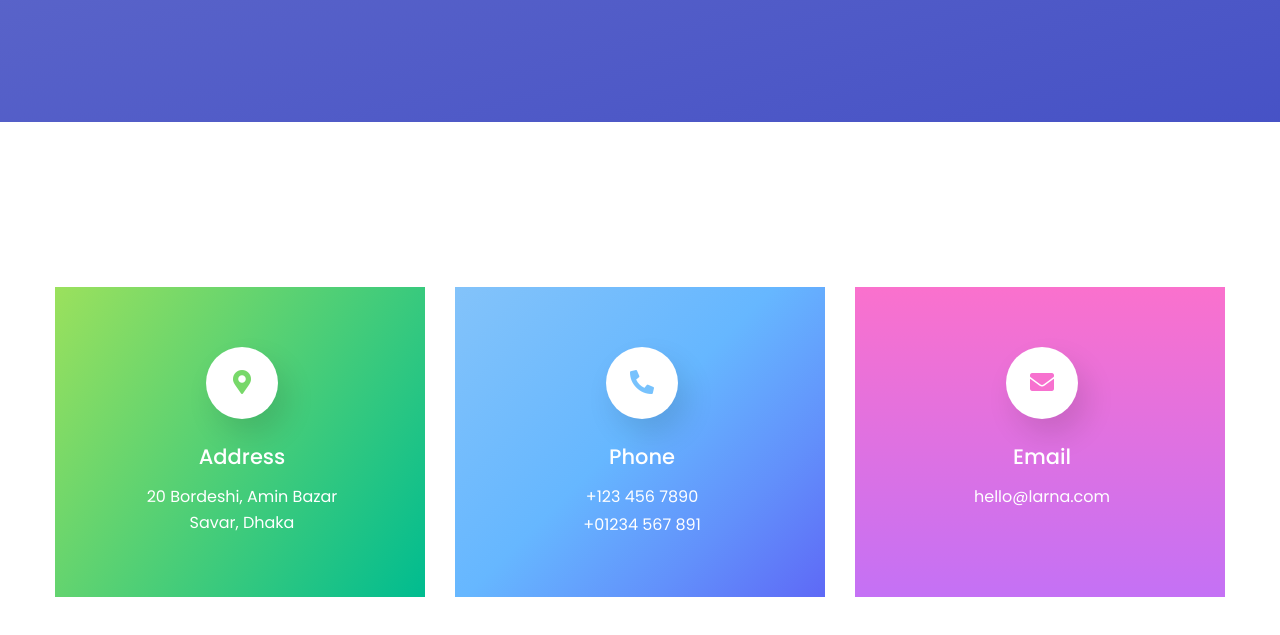
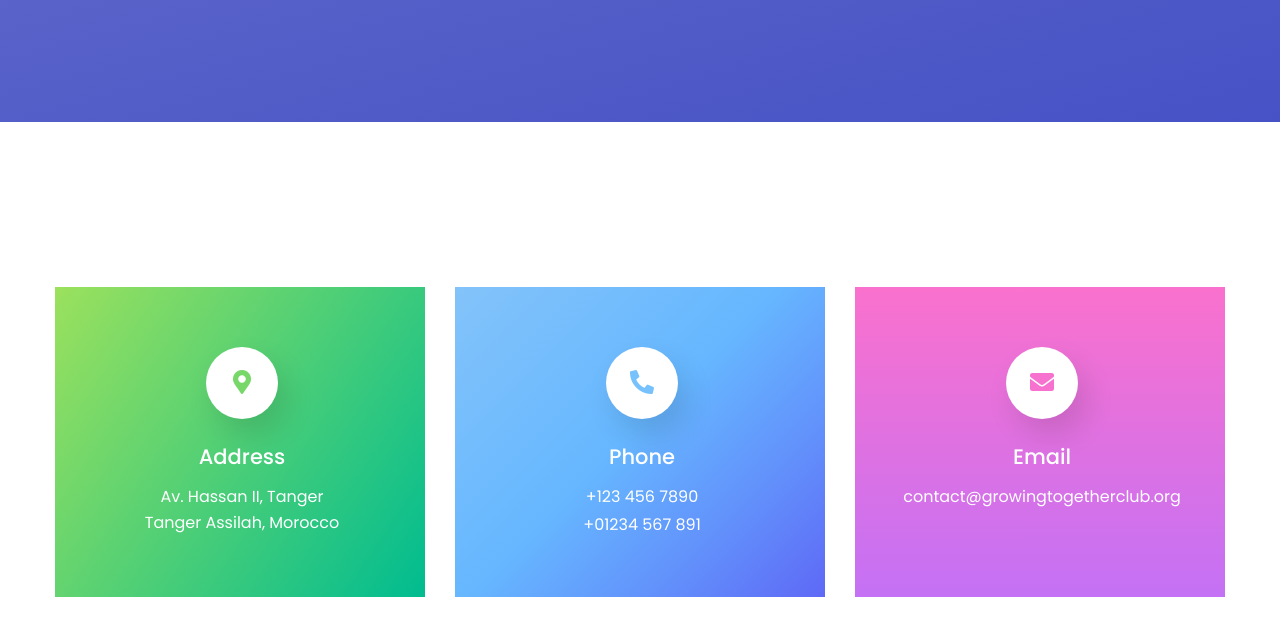
Before and after one commit to saikyu-is-here/growing-together-website, a plain HTML site: page contact.html in a window 1280 px wide. Shown: the part 403-1038 px from the top of the page. Drawn offline with Linux system fonts and the light colour scheme.

Commit message:
Modify Contact page + Modify website Title in all pages

```diff
--- a/contact.html
+++ b/contact.html
@@ -3,7 +3,7 @@
   <head>
     <meta charset="utf-8" />
     <meta http-equiv="x-ua-compatible" content="ie=edge" />
-    <title>Larna – Education & Courses HTML Template</title>
+    <title>Growing Together Club</title>
     <meta name="description" content="" />
     <meta name="viewport" content="width=device-width, initial-scale=1" />
     <!-- Place favicon.ico in the root directory -->
@@ -378,8 +378,8 @@
                 <div class="contact-text">
                   <h4 class="text-white mb-15">Address</h4>
                   <p class="text-white mb-0">
-                    20 Bordeshi, Amin Bazar <br />
-                    Savar, Dhaka
+                    Av. Hassan II, Tanger <br />
+                    Tanger Assilah, Morocco
                   </p>
                 </div>
               </div>
@@ -430,7 +430,7 @@
                 <div class="contact-text">
                   <h4 class="text-white mb-3">Email</h4>
                   <p class="mb-0">
-                    <a class="text-white d-block" href="#">hello@larna.com</a>
+                    <a class="text-white d-block" href="#">contact@growingtogetherclub.org</a>
                   </p>
                 </div>
               </div>
```
Also changed, not shown: error.html (+1 -1 lines), faq.html (+1 -1 lines), insturctor-details.html (+1 -1 lines), insturctor.html (+1 -1 lines), our_impact.html (+1 -1 lines), partners.html (+1 -1 lines).
